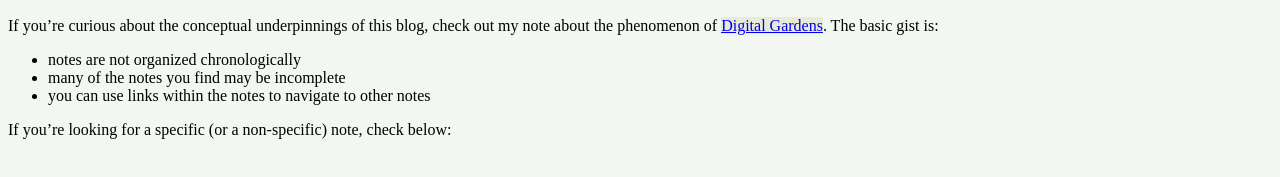
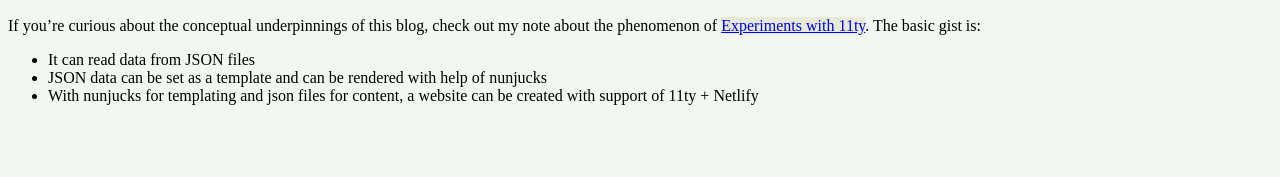
Before and after one commit to Sholanki/11y-website, an Eleventy site: page src/index.njk in a window 1280 px wide. Shown: the part 181-358 px from the top of the page. Built offline with nearby package versions, Linux system fonts and the light colour scheme; Eleventy itself is replaced by a stand-in of ours; files that its build step writes are made by us from their sources.

Commit message:
content added

```diff
--- a/src/index.njk
+++ b/src/index.njk
@@ -112,14 +112,14 @@
 
             <h2 id="im-charlie-this-blog-is-meant-as-a-place-for-me-to-think-out-loud-ponder-with-friends-and-build-an-archive-of-personal-knowledge">I’m <a class="internal-link" href="/cbt">Lanky</a>. This blog is a place for me to experiment with 11ty and for others also if they want to join in the fun. Currently, I am having fun with 11ty Rocks' blog community</h2>
 
-            <p>If you’re curious about the conceptual underpinnings of this blog, check out my note about the phenomenon of <a class="internal-link" href="/digital-garden">Digital Gardens</a>. The basic gist is:</p>
+            <p>If you’re curious about the conceptual underpinnings of this blog, check out my note about the phenomenon of <a class="internal-link" href="/digital-garden">Experiments with 11ty</a>. The basic gist is:</p>
                 <ul>
-                    <li>notes are not organized chronologically</li>
-                    <li>many of the notes you find may be incomplete</li>
-                    <li>you can use links within the notes to navigate to other notes</li>
+                    <li>It can read data from JSON files</li>
+                    <li>JSON data can be set as a template and can be rendered with help of nunjucks</li>
+                    <li>With nunjucks for templating and json files for content, a website can be created with support of 11ty + Netlify</li>
                 </ul>
 
-            <p>If you’re looking for a specific (or a non-specific) note, check below:</p>
+
         </content></main>
     </div>
 </body>
```
